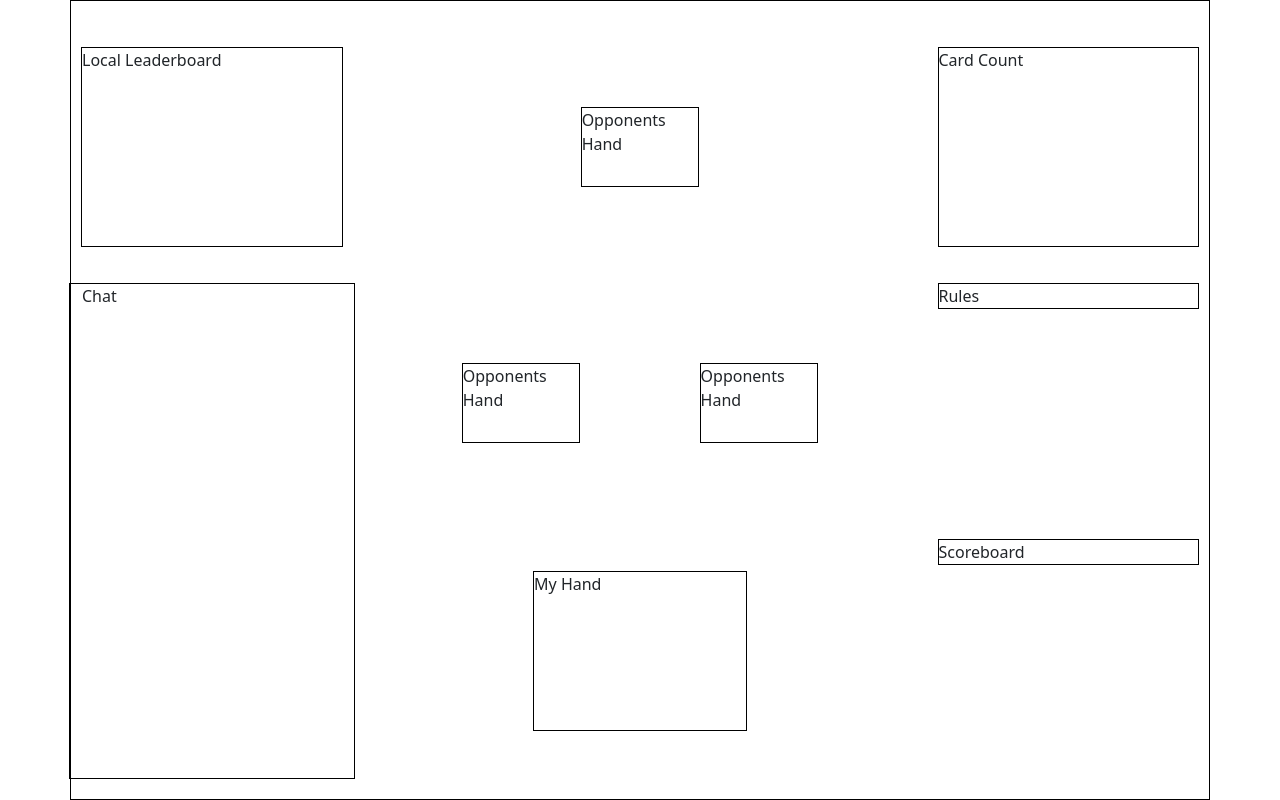
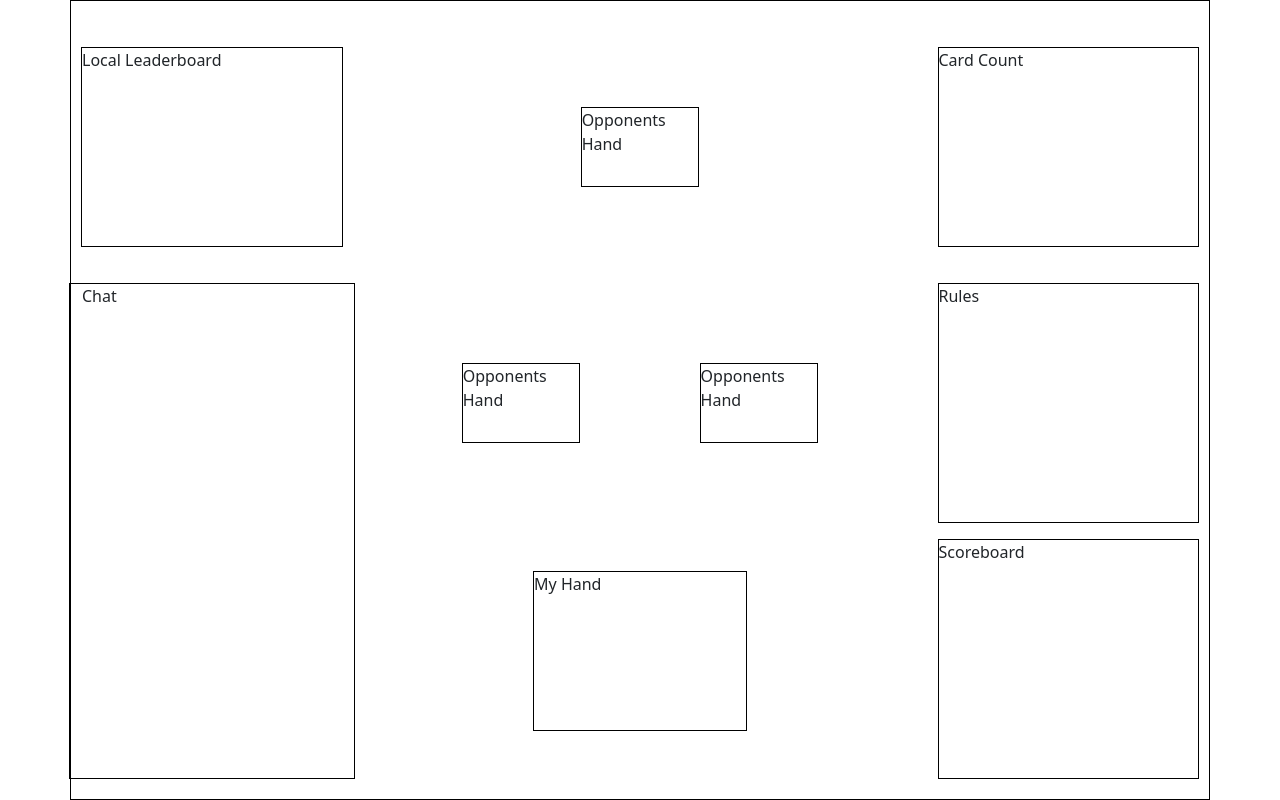
Before and after one commit to BlueOceanPacific/LoveLetter, a React app: page /#/game/1 in a window 1280 px wide. Built offline with nearby package versions, Linux system fonts and the light colour scheme; the HTML template or start-up script is replaced by a standard one.

Commit message:
fixes height of components

```diff
--- a/client/src/components/GameView/CardCount/CardCount.jsx
+++ b/client/src/components/GameView/CardCount/CardCount.jsx
@@ -1,7 +1,7 @@
 import React from 'react';
 
 function CardCount() {
-  return <div className="component">Card Count</div>;
+  return <div className="card-count component">Card Count</div>;
 }
 
 export default CardCount;
--- a/client/src/components/GameView/Hands/MyHand.jsx
+++ b/client/src/components/GameView/Hands/MyHand.jsx
@@ -1,7 +1,7 @@
 import React from 'react';
 
 function MyHand() {
-  return <div className="component">My Hand</div>;
+  return <div className="my-hand component">My Hand</div>;
 }
 
 export default MyHand;
--- a/client/src/components/GameView/Hands/OpponentsHand.jsx
+++ b/client/src/components/GameView/Hands/OpponentsHand.jsx
@@ -1,7 +1,7 @@
 import React from 'react';
 
 function OpponentsHand() {
-  return <div className="component">Opponents Hand</div>;
+  return <div className="hand component">Opponents Hand</div>;
 }
 
 export default OpponentsHand;
--- a/client/src/components/GameView/LocalLeaderboard/LocalLeaderboard.jsx
+++ b/client/src/components/GameView/LocalLeaderboard/LocalLeaderboard.jsx
@@ -1,7 +1,7 @@
 import React from 'react';
 
 function LocalLeaderboard() {
-  return <div className="component">Local Leaderboard</div>;
+  return <div className="leaderboard component">Local Leaderboard</div>;
 }
 
 export default LocalLeaderboard;
--- a/client/src/components/GameView/Rules/Rules.jsx
+++ b/client/src/components/GameView/Rules/Rules.jsx
@@ -1,7 +1,7 @@
 import React from 'react';
 
 function Rules() {
-  return <div className="component">Rules</div>;
+  return <div className="rules component">Rules</div>;
 }
 
 export default Rules;
--- a/client/src/components/GameView/Scoreboard/Scoreboard.jsx
+++ b/client/src/components/GameView/Scoreboard/Scoreboard.jsx
@@ -1,7 +1,7 @@
 import React from 'react';
 
 function Scoreboard() {
-  return <div className="component">Scoreboard</div>;
+  return <div className="scoreboard component">Scoreboard</div>;
 }
 
 export default Scoreboard;
```
